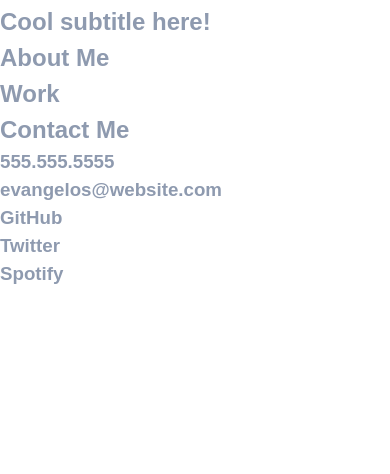
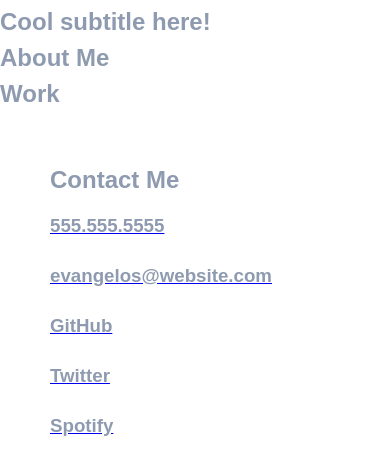
Before and after one commit to Evans20kom/developerPortfolio, a plain HTML site: page index.html in a window 390 px wide. Shown: the part 44-518 px from the top of the page. Drawn offline with Linux system fonts and the light colour scheme.

Commit message:
footer element completion

```diff
--- a/css/style.css
+++ b/css/style.css
@@ -23,30 +23,36 @@ h1, h2, h3, h4, h5, h6 {
   margin: 0;
 }
 
-a {
-  text-decoration: none;
-}
-
 p {
   margin: 0;
 }
 
-@media only screen and (max-width: 1000px) {
-  #page-section-contact {
+#contact {
+  margin: 50px;
+  display: grid;
+  grid-template-rows: 50px 50px 50px 50px 50px;
   grid-template-areas:
-    "contact_header phone_number email github social_media_1 social_media_2";
+  "contactHeader . . . . ."
+  "contactHeader phoneNumber email github socialMedia1 socialMedia2";
 }
 
+
+  @media only screen and (max-width: 600px) {
+    #contact {
+      grid-template-areas:
+      "contactHeader . . . . ."
+      "phoneNumber email github socialMedia1 socialMedia2";
+    }
   }
 
-#page-section-contact {
-  grid-template-rows: 300px 300px 300px 300px 300px;
-  grid-template-columns: 1fr;
+  @media only screen and (max-width: 1000px) {
+    #contact {
       grid-template-areas:
-  "contact_header"
-  "phone_number"
+        "contactHeader"
+        "phoneNumber"
         "email"
         "github"
-  "social_media_1"
-  "social_media_2";
+        "socialMedia1"
+        "socialMedia2";
             }
+  }
--- a/index.html
+++ b/index.html
@@ -36,15 +36,15 @@
     </section>
 
     <!-- contact -->
-    <section class="page-section-contact" id="contact">
-      <div class="section-heading">
+    <section class="pageSectionContact" id="contact">
+      <div id="contactHeader" class="sectionHeading">
         <h2>Contact Me</h2>
       </div>
-      <div id="phone_number" class="section-element"><a href="#"><h3>555.555.5555</h3></a></div>
-      <div id="email" class="section-element"><a href="#"><h3>evangelos@website.com</h3></a></div>
-      <div id="github" class="section-element"><a href="#"><h3>GitHub</h3></a></div>
-      <div id="social_media_1" class="section-element"><a href="#"><h3>Twitter</h3></a></div>
-      <div id="social_media_2" class="section-element"><a href="#"><h3>Spotify</h3></a></div>
+      <div id="phoneNumber" class="sectionElement"><a href="#"><h3>555.555.5555</h3></a></div>
+      <div id="email" class="sectionElement"><a href="#"><h3>evangelos@website.com</h3></a></div>
+      <div id="github" class="sectionElement"><a href="#"><h3>GitHub</h3></a></div>
+      <div id="socialMedia1" class="sectionElement"><a href="#"><h3>Twitter</h3></a></div>
+      <div id="socialMedia2" class="sectionElement"><a href="#"><h3>Spotify</h3></a></div>
     </section>
   </main>
 </body>
```
Lines whose indentation alone changed are shown as unchanged.
